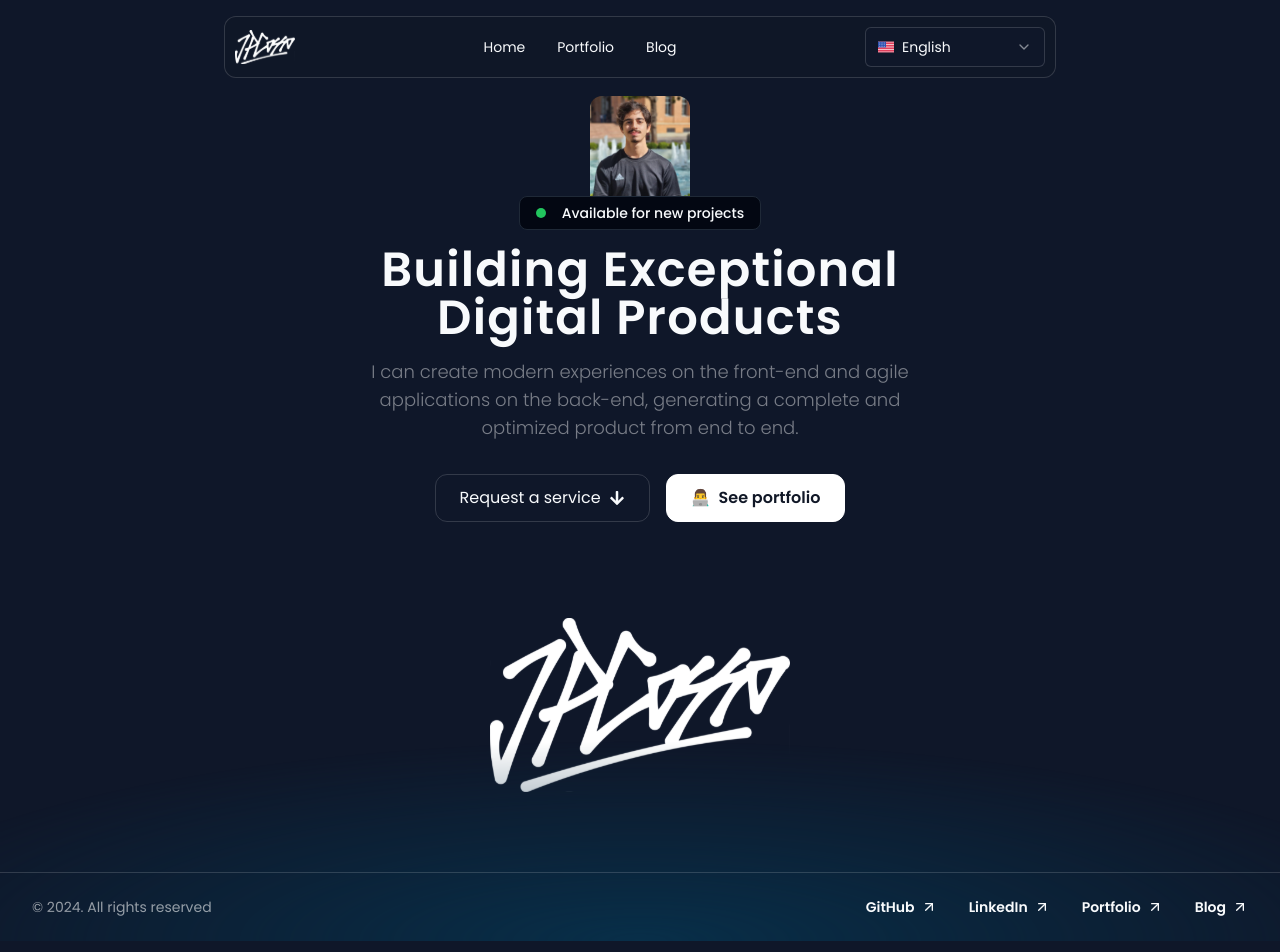
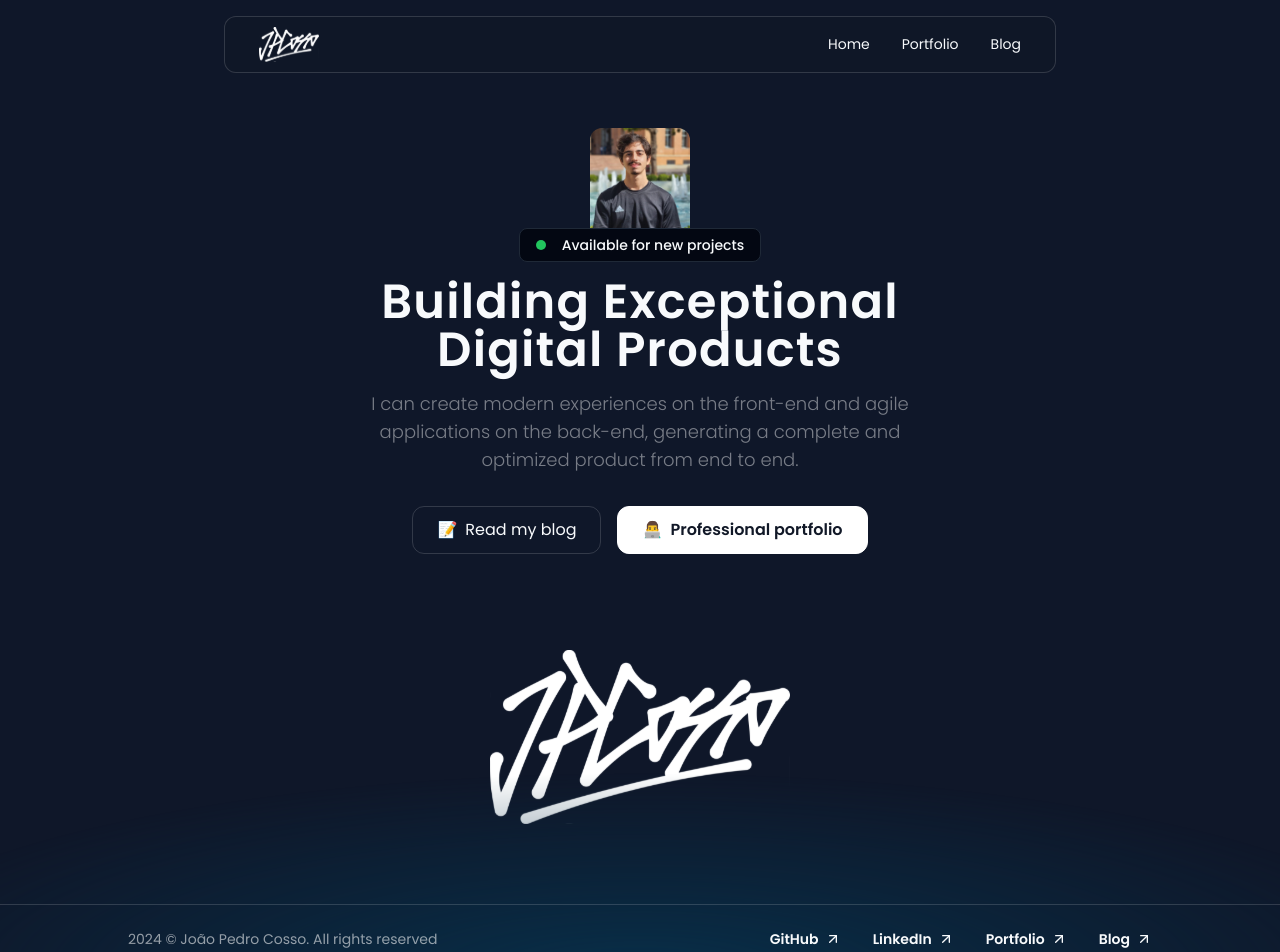
Before and after one commit to joaopedrocosso/personal-website, a Next.js app: page / in a window 1280 px wide. Shown: the top 952 px of the page. Built offline with nearby package versions, Linux system fonts and the light colour scheme.

Commit message:
feat: Adjustments for Deployment V1

```diff
--- a/app/(blog)/blog/page.tsx
+++ b/app/(blog)/blog/page.tsx
@@ -26,7 +26,7 @@ export default async function Home() {
   const data: simpleBlogCard[] = await getData()
 
   return (
-    <div className="px-10 max-w-5xl mx-auto grid grid-cols-1 grid-cols-2 mt-5 gap-5">
+    <div className="pt-28 pb-20 px-10 max-w-5xl mx-auto grid grid-cols-1 md:grid-cols-2 mt-5 gap-5">
       {data.map((post, index) => (
         <Card key={index}>
           <Image
--- a/app/(blog)/layout.tsx
+++ b/app/(blog)/layout.tsx
@@ -1,4 +1,5 @@
 import Footer from '@/components/Footer';
+import Logo from '@/components/Logo';
 import { Metadata } from 'next';
 import React, { ReactNode } from 'react'
 
@@ -10,6 +11,9 @@ const BlogLayout = ({ children }: { children: ReactNode }) => {
   return (
     <div>
         {children}
+        <div className="flex flex-row justify-center items-center">
+          <Logo width={300} height={173.95} />
+        </div>
         <Footer />
     </div>
   )
--- a/app/(home)/_sections/Hero.tsx
+++ b/app/(home)/_sections/Hero.tsx
@@ -7,7 +7,7 @@ import Link from 'next/link'
 
 const Hero = () => {
   return (
-    <div className='py-24 md:py-24 lg:py-24 overflow-x-clip'>
+    <div className='pb-24 pt-32 md:pb-24 md:pt-32 lg:pb-24 lg:pt-32 overflow-x-clip'>
 
         <div className='container'>
             <div className='flex flex-col items-center'>
@@ -30,14 +30,17 @@ const Hero = () => {
             </div>
 
             <div className='flex flex-col md:flex-row justify-center items-center mt-8 gap-4'>
-                <button className='inline-flex items-center gap-2 border border-white/15 px-6 h-12 rounded-xl'>
-                    <span className='font-normal'>Request a service</span>
-                    <FaArrowDown className='size-4'/>
-                </button>
+                <Link href='/blog'>
+                    <button className='inline-flex items-center gap-2 border border-white/15 px-6 h-12 rounded-xl'>
+                        <span>📝</span>
+                        <span className='font-normal'>Read my blog</span>
+                        {/* <FaArrowDown className='size-4'/> */}
+                    </button>
+                </Link>
                 <Link href='/portfolio'>
                     <button className='inline-flex items-center gap-2 border border-white bg-[#fff] text-gray-900 h-12 px-6 rounded-xl'>
                         <span>👨‍💻</span>
-                        <span className='font-semibold'>See portfolio</span>
+                        <span className='font-semibold'>Professional portfolio</span>
                     </button>
                 </Link>
             </div>
--- a/components/Footer.tsx
+++ b/components/Footer.tsx
@@ -4,19 +4,19 @@ import ArrowUpRight from '@/app/(home)/_components/ArrowUpRight'
 const footerLinks = [
     {
         title: 'GitHub',
-        href: '#',
+        href: 'https://github.com/joaopedrocosso',
     },
     {
         title: 'LinkedIn',
-        href: '#',
+        href: 'https://www.linkedin.com/in/joaopedrocosso/',
     },
     {
         title: 'Portfolio',
-        href: '#',
+        href: 'https://joaopedrocosso.com/portfolio',
     },
     {
         title: 'Blog',
-        href: '#',
+        href: 'https://joaopedrocosso.com/blog',
     }
 ]
 
@@ -29,14 +29,15 @@ const Footer = () => {
         <div className='border-t border-white/15' />
 
         <div className='container'>
-            <div className='py-6 text-sm flex flex-col md:flex-row md:justify-between items-center gap-8'>
-                <div className='text-[#ffffff90]'>&copy; 2024. All rights reserved</div>
+            <div className='max-w-5xl mx-auto py-6 text-sm flex flex-col md:flex-row md:justify-between items-center gap-8'>
+                <div className='text-[#ffffff90]'>2024 &copy; João Pedro Cosso. All rights reserved</div>
                 <nav className='flex flex-col md:flex-row items-center gap-8'>
                     {footerLinks.map((link) => (
                         <a
-                            href="#"
+                            href={link.href}
                             key={link.title}
                             className='hover:text-sky-400 transition-all inline-flex items-center gap-1.5'
+                            target='_blank'
                         >
                             <span className='font-semibold'>{link.title}</span>
                             <ArrowUpRight />
--- a/components/Header.tsx
+++ b/components/Header.tsx
@@ -17,11 +17,11 @@ const Header = () => {
     <header className='z-50 fixed top-0 left-0 w-full md:bg-transparent md:backdrop-blur-none backdrop-blur-sm bg-gray-900/50 py-4 border-b border-white/15 md:border-none'>
       <div className='container mx-auto max-w-4xl'>
         <div className='flex justify-between items-center md:bg-gray-900/50 md:backdrop-blur-sm md:border md:border-white/15 p-2.5 md:rounded-xl'>
-          <Link href='/'>
+          <Link href='/' className='lg:ml-6 md:ml-6'>
               <Logo width={60} height={34.79} />
           </Link>
 
-          <div className='hidden md:block'>
+          <div className='hidden md:block mr-6'>
             <nav className='flex gap-8 text-sm'>
               <a
                 href="/"
@@ -41,8 +41,8 @@ const Header = () => {
             </nav>
           </div>
 
-          <div className='flex gap-4 items-center'>
-            <SelectLanguage />
+          <div className='lg:hidden md:hidden flex gap-4 items-center'>
+            {/* <SelectLanguage /> */}
             <div
               className='md:hidden border h-10 w-10 rounded-lg inline-flex justify-center items-center border-white/15 cursor-pointer transition-all duration-300'
               onClick={toggleMenu}
--- a/package.json
+++ b/package.json
@@ -14,6 +14,7 @@
     "@radix-ui/react-select": "^2.1.1",
     "@radix-ui/react-slot": "^1.1.0",
     "@sanity/image-url": "^1.0.2",
+    "@sanity/vision": "^3.57.2",
     "class-variance-authority": "^0.7.0",
     "clsx": "^2.1.1",
     "country-flag-icons": "^1.5.13",
```
Also changed, not shown: 1 other file (tests, documents, lock files or other folders).
